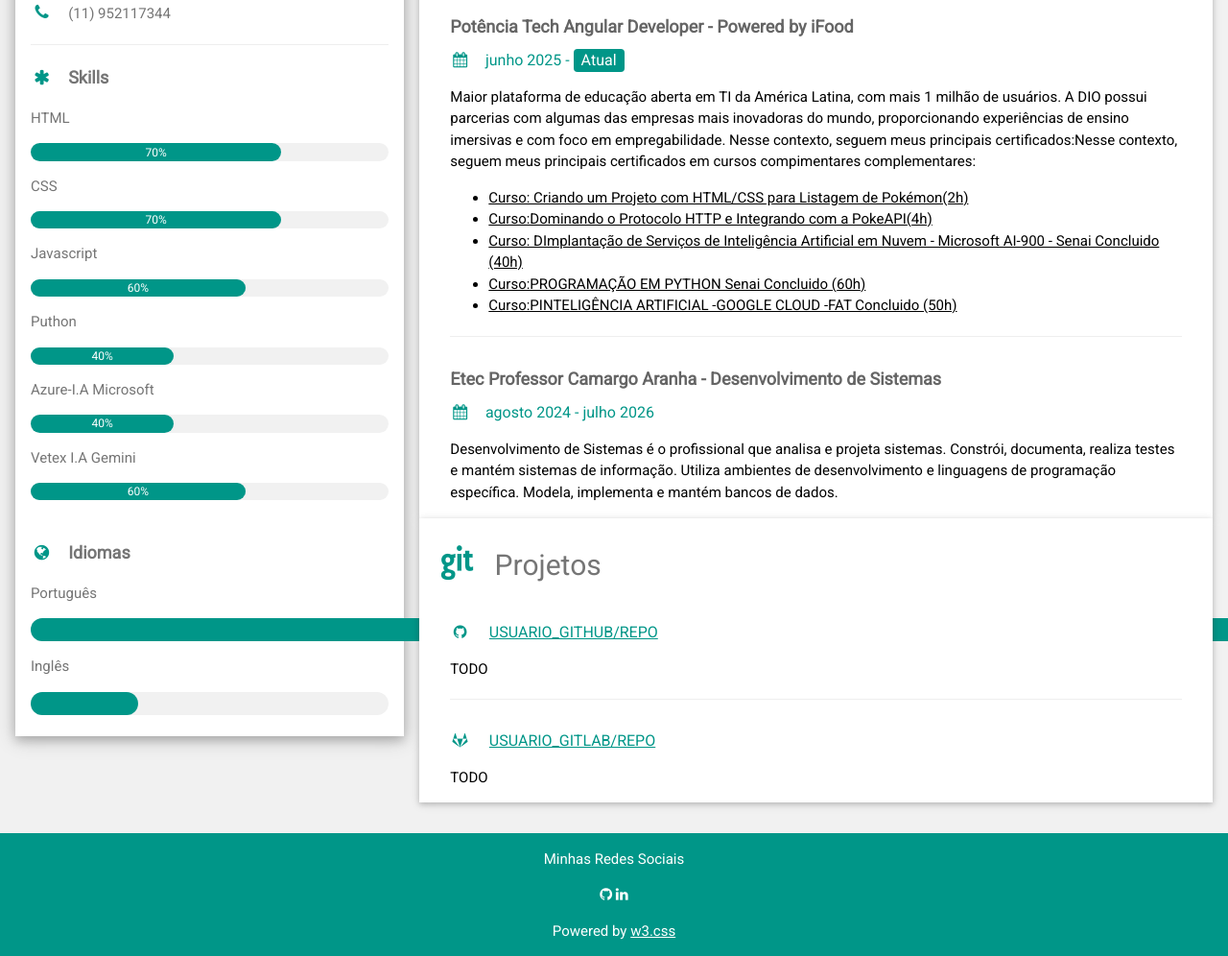
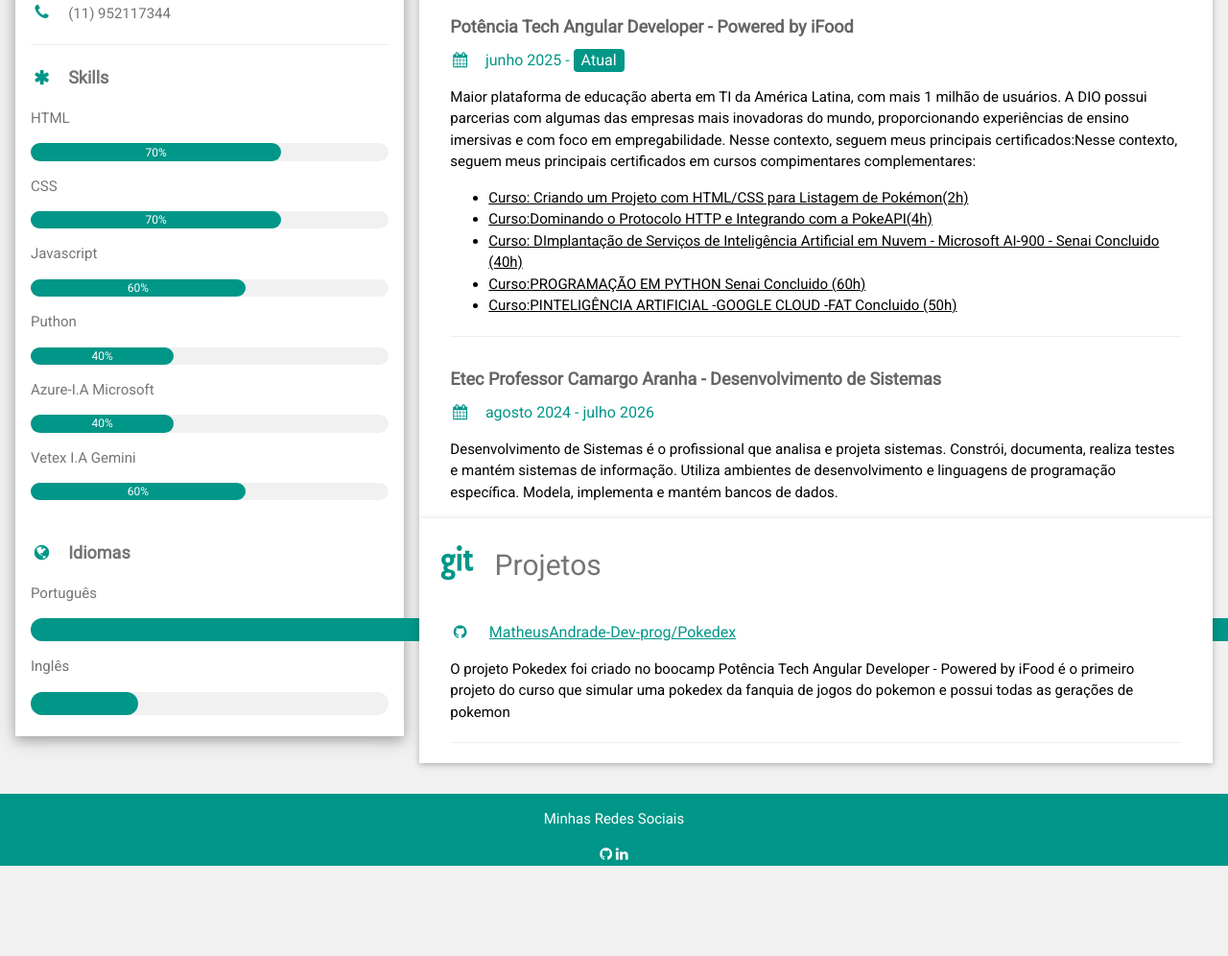
Before and after one commit to MatheusAndrade-Dev-prog/cv, a plain HTML site: page index.html in a window 1280 px wide. Shown: the part 288-1284 px from the top of the page at 96% size. After the commit the page ends 1190 px from the top, so only its background shows below. Drawn offline with nearby package versions, Linux system fonts and the light colour scheme.

Commit message:
adições do projeto Pokedex como portifolio e adições  das rede sociais como github e linkedin

```diff
--- a/index.html
+++ b/index.html
@@ -155,19 +155,19 @@
             <div class="w3-container">
               <h6 class="w3-text-teal">
                 <i class="fa fa-github fa-fw w3-margin-right"></i>
-                <a href="LINK_GITHUB" target="_blank">USUARIO_GITHUB/REPO</a>
+                <a href="https://github.com/MatheusAndrade-Dev-prog/Pokedex" target="_blank">MatheusAndrade-Dev-prog/Pokedex</a>
               </h6>
-              <p>TODO</p>
+              <p>O projeto Pokedex foi criado no boocamp Potência Tech Angular Developer - Powered by iFood é o primeiro projeto do curso que simular uma pokedex da fanquia de jogos do pokemon e possui todas as gerações de pokemon</p>
               <hr>
             </div>
-            <div class="w3-container">
+           <!--<div class="w3-container">
               <h6 class="w3-text-teal">
                 <i class="fa fa-gitlab fa-fw w3-margin-right"></i>
                 <a href="LINK_GITLAB" target="_blank">USUARIO_GITLAB/REPO</a>
               </h6>
               <p>TODO</p>
             </div>
-          </div>
+          </div>-->
 
           <!-- End Right Column -->
         </div>
@@ -180,9 +180,8 @@
 
     <footer class="w3-container w3-teal w3-center w3-margin-top">
       <p>Minhas Redes Sociais</p>
-      <a href="https://github.com/JorgeSantosxp" target="_blank"><i class="fa fa-github w3-hover-opacity"></i></a>
-      <a href="https://www.linkedin.com/in/jorge-santos-41774793" target="_blank"><i class="fa fa-linkedin w3-hover-opacity"></i></a>
-      <p>Powered by <a href="https://www.w3schools.com/w3css/default.asp" target="_blank">w3.css</a></p>
+      <a href="https://github.com/MatheusAndrade-Dev-prog" target="_blank"><i class="fa fa-github w3-hover-opacity"></i></a>
+      <a href="https://www.linkedin.com/in/matheus-andrade-b36321257" target="_blank"><i class="fa fa-linkedin w3-hover-opacity"></i></a>
     </footer>
 
   </body>
```
